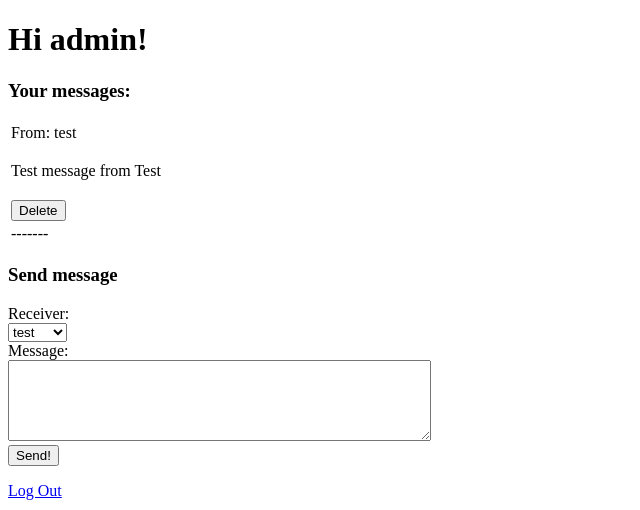
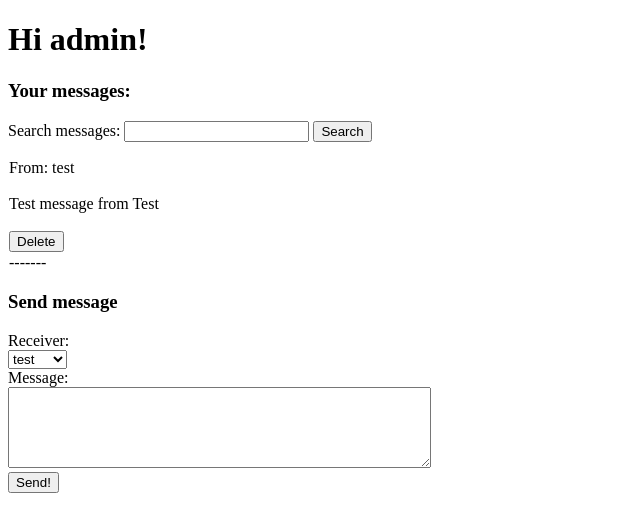
Before and after one commit to Pentza/CyberSecurityBase2021-Project1, a Django app: page / in a window 1280 px wide. Shown: the top 510 px of the page, without its empty margins (0-640 px from the left). Run offline with Django 3.2, Linux system fonts and the light colour scheme; a user stored in the database is signed in; data comes from the database, SQL or seed files in the repository; both versions use the stored data as it was after the commit.

Commit message:
add SQL-injection functionality

```diff
--- a/mysite/pages/urls.py
+++ b/mysite/pages/urls.py
@@ -1,9 +1,10 @@
 from django.urls import path
 
-from .views import homePageView, sendMessageView, deleteMessageView
+from .views import homePageView, sendMessageView, deleteMessageView, searchMessageView
 
 urlpatterns = [
     path('', homePageView, name='home'),
     path('send_message/', sendMessageView, name='send_message'),
     path('delete_message/', deleteMessageView, name='delete_message'),
+    path('search/', searchMessageView, name='search_result'),
 ]
--- a/mysite/pages/views.py
+++ b/mysite/pages/views.py
@@ -3,6 +3,7 @@ from django.http import HttpResponse
 from django.contrib.auth.models import User
 from .models import Message
 from django.contrib.auth.decorators import login_required
+from django.db import connection
 
 # Create your views here.
 
@@ -33,3 +34,16 @@ def deleteMessageView(request):
     message_to_delete = Message.objects.get(pk=id)
     message_to_delete.delete()
     return redirect('/')
+
+@login_required
+def searchMessageView(request):
+    search = request.GET['query']
+
+    query = "SELECT * FROM pages_message WHERE receiver = '%s' AND (sender LIKE '%%%s%%' OR message_content LIKE '%%%s%%')" % (request.user,search,search)
+    messages = Message.objects.raw(query)
+
+    context = {
+        'messages': messages,
+    }
+
+    return render(request, 'search.html', context)
--- a/mysite/templates/base.html
+++ b/mysite/templates/base.html
@@ -4,6 +4,17 @@
 <head>
   <meta charset="utf-8">
   <title>{% block title %}Cyber Security Base 2021{% endblock %}</title>
+  <style>
+    .search-table {
+      border: 1px solid black;
+      border-collapse: collapse;
+      margin-top: 1em;
+    }
+    table, td, th {
+      border-collapse: collapse;
+      margin-top: 1em;
+    }
+  </style>
 </head>
 <body>
   <main>
--- a/mysite/templates/home.html
+++ b/mysite/templates/home.html
@@ -9,6 +9,11 @@
 
 {% if messages %}
 <h3>Your messages:</h3>
+<form action="search/">
+  <label>Search messages:</label>
+  <input type="search" name="query"/>
+  <button type="submit">Search</button>
+</form>
 <table>
   {% for message in messages %}
   <tr>
```
Also changed, not shown: mysite/templates/search.html (added, +34 -0 lines), mysite/db.sqlite3.
